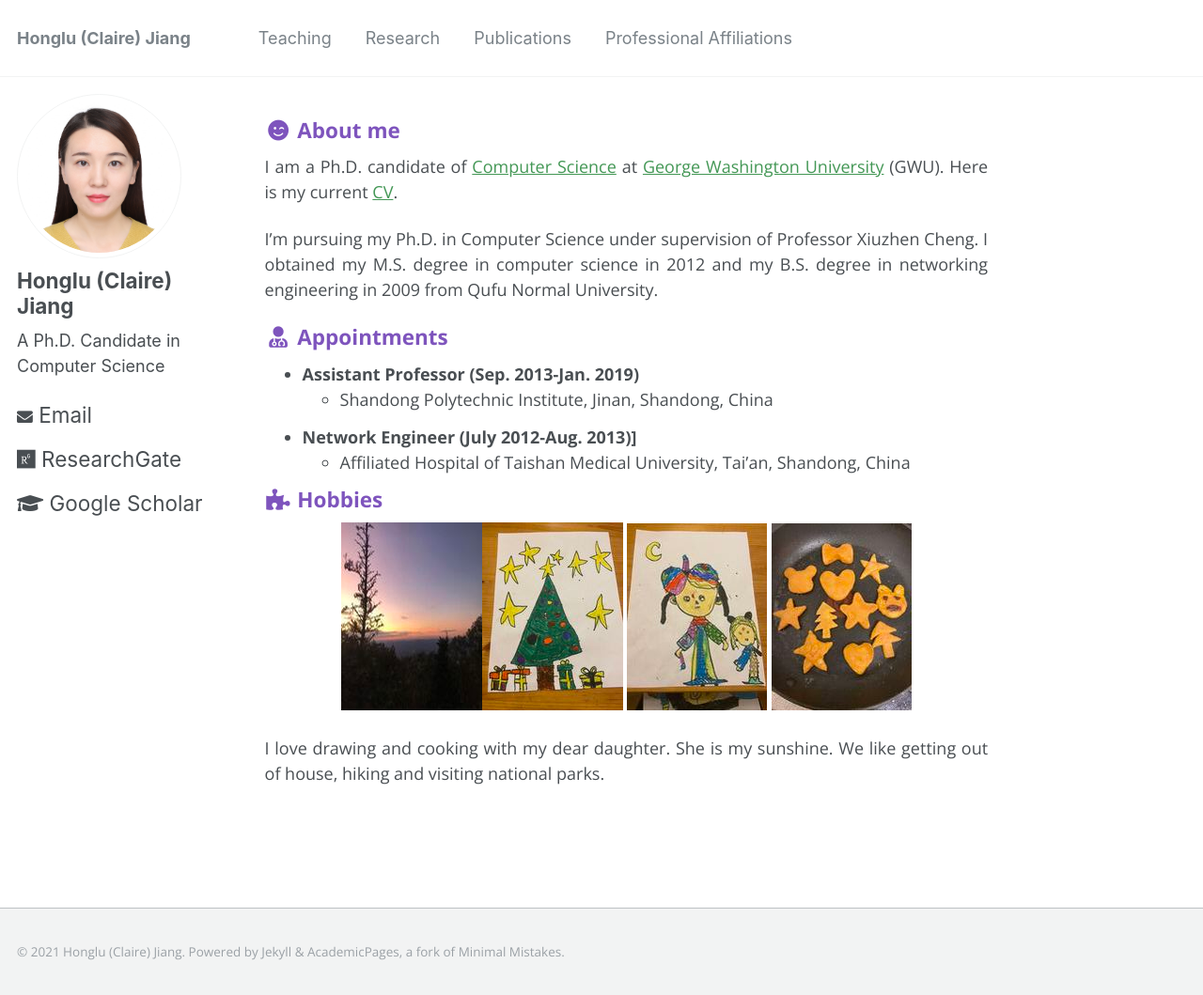
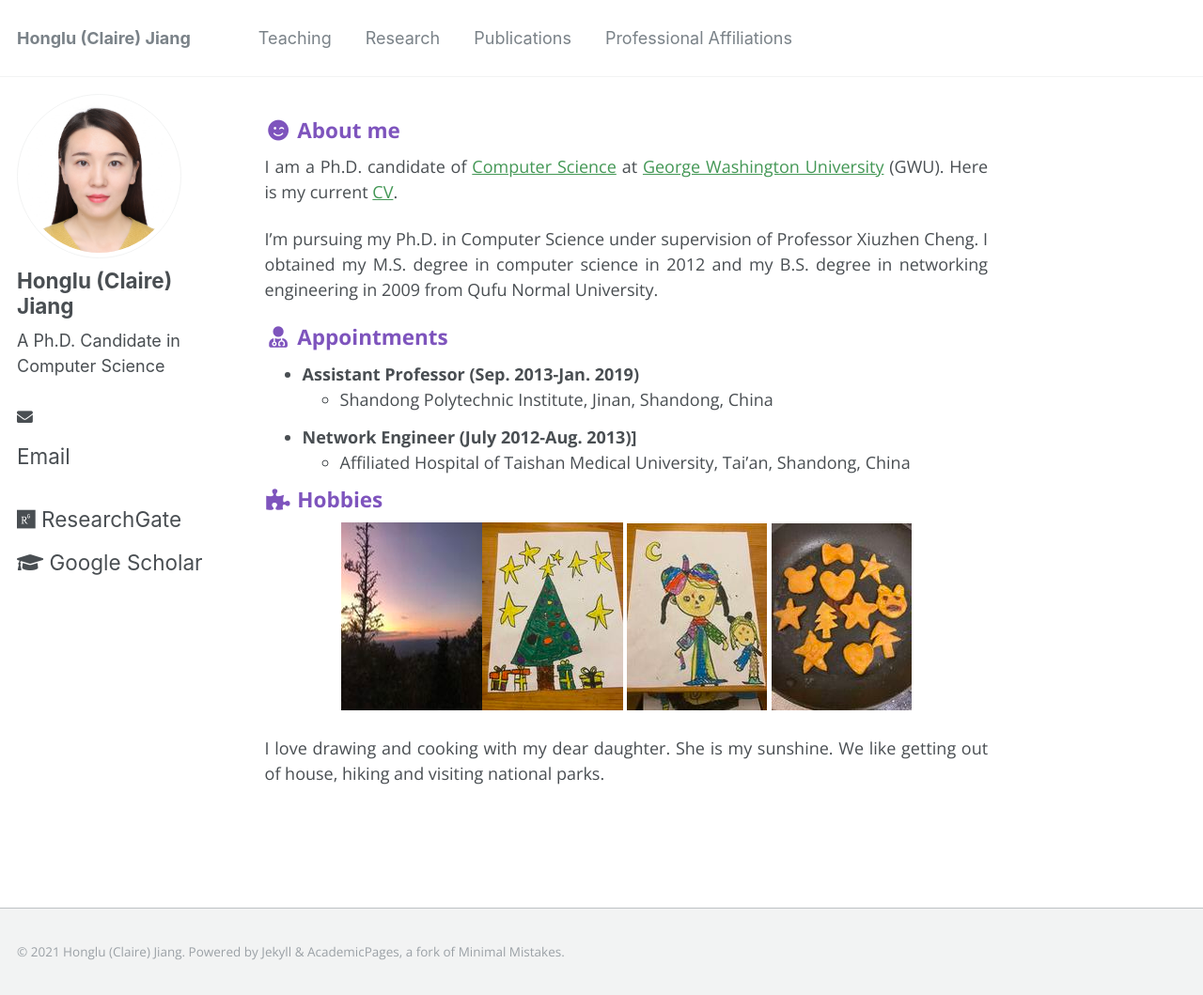
Before and after one commit to hljiang0720/hljiang.github.io, a Jekyll site: the page built from _pages/about.md, in a window 1280 px wide and 1059 px high. Shown: the whole window at 94% size. Built offline with Jekyll 4.4.1, drawn with Linux system fonts in a browser that asks for light colours.

Commit message:
commit md;

```diff
--- a/_includes/author-profile.html
+++ b/_includes/author-profile.html
@@ -32,7 +32,7 @@
         <li><a href="{{ author.uri }}"><i class="fas fa-link" aria-hidden="true"></i> {{ site.data.ui-text[site.locale].website_label | default: "Website" }}</a></li>
       {% endif %}
       {% if author.email %}
-        <li><a href="mailto:{{ author.email }}"><i class="fas fa-envelope" aria-hidden="true"></i> {{ site.data.ui-text[site.locale].email_label | default: "Email" }}</a></li>
+      <li><a href="mailto:{{ author.email }}"><i class="fas fa-envelope" aria-hidden="true"></i> <p class="author__bio"> {{ site.data.ui-text[site.locale].email_label | default: "Email" }} </p></a></li>
       {% endif %}
       {% if author.keybase %}
         <li><a href="https://keybase.io/{{ author.keybase }}"><i class="fas fa-key" aria-hidden="true"></i> Keybase</a></li>
```
